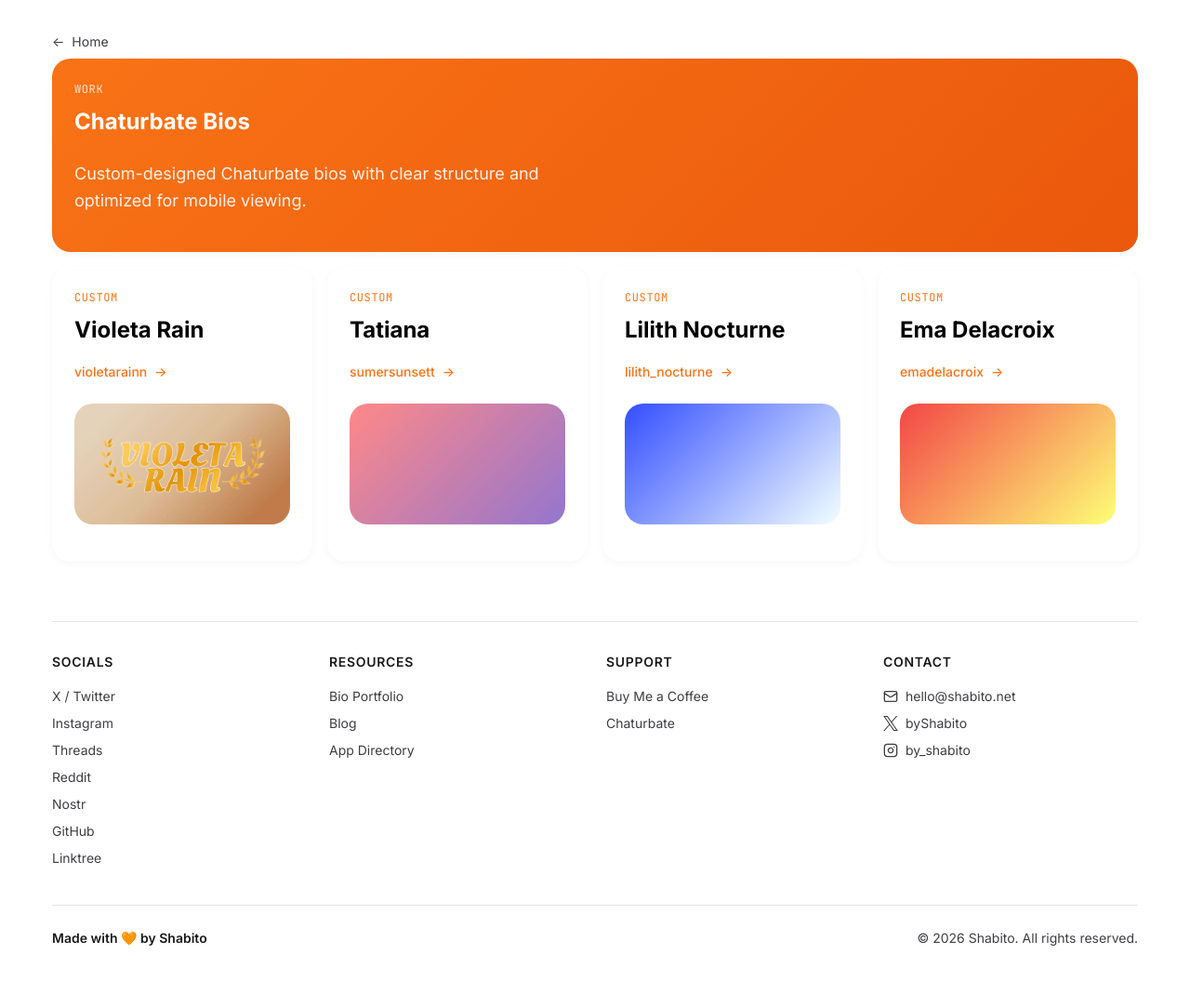
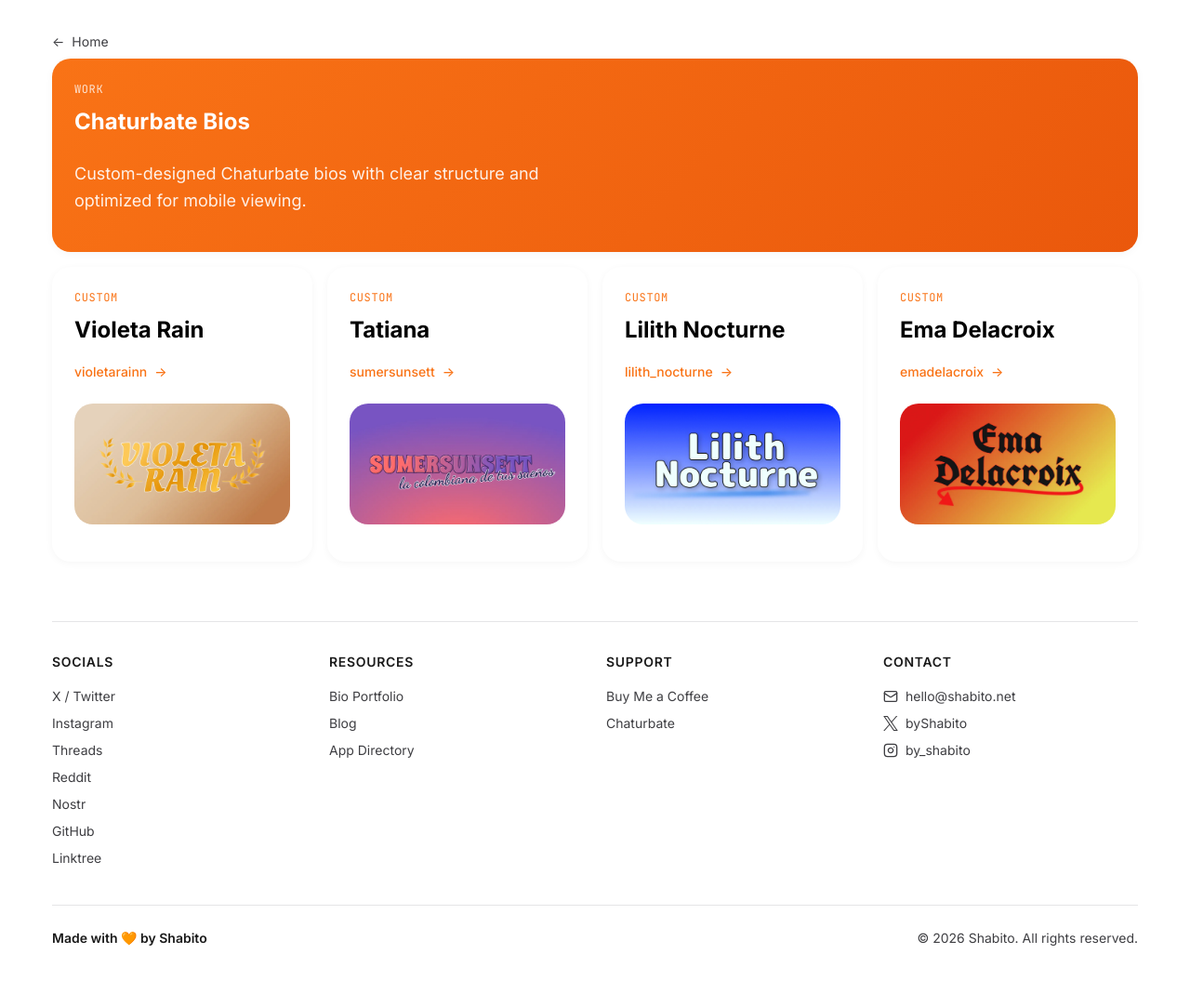
Before and after one commit to byshabito/byshabito.github.io, a Jekyll site: the page built from bios/index.html, in a window 1280 px wide. Shown: the whole page at 93% size. Built offline with Jekyll 4.4.1, drawn with Linux system fonts in a browser that asks for light colours.

Commit message:
add thumbnails for all other bios

```diff
--- a/_data/custom_bios.yaml
+++ b/_data/custom_bios.yaml
@@ -9,15 +9,15 @@
 - name: Tatiana
   username: sumersunsett
   color: ["#ff6b6b", "#7854c2"]
+  thumbnail: "/assets/custom-bios/sumersunsett-thumbnail.webp"
   description: ""
-  thumbnail: ""
   date: 2025-12-15
   featured: true
 
 - name: Ema Delacroix
   username: emadelacroix
   color: ["#f01818", "#fdff55"]
-  thumbnail: ""
+  thumbnail: "/assets/custom-bios/emadelacroix-thumbnail.webp"
   description: ""
   date: 2025-10-02
   featured: true
@@ -25,7 +25,7 @@
 - name: Lilith Nocturne
   username: lilith_nocturne
   color: ["#0022ff", "#f0ffff"]
-  thumbnail: ""
+  thumbnail: "/assets/custom-bios/lilith_nocturne-thumbnail.webp"
   description: ""
   date: 2025-10-02
   featured: true
```
Also changed, not shown: assets/custom-bios/emadelacroix-thumbnail.png (added), assets/custom-bios/emadelacroix-thumbnail.webp (added), assets/custom-bios/lilith_nocturne-thumbnail.png (added), assets/custom-bios/lilith_nocturne-thumbnail.webp (added), assets/custom-bios/sumersunsett-thumbnail.png (added), assets/custom-bios/sumersunsett-thumbnail.webp (added).
